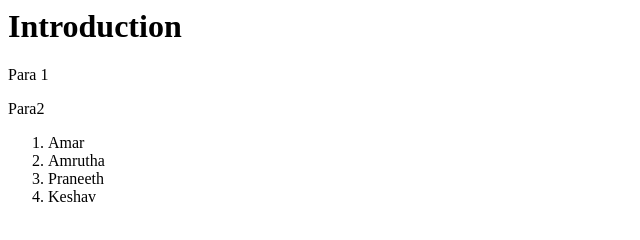
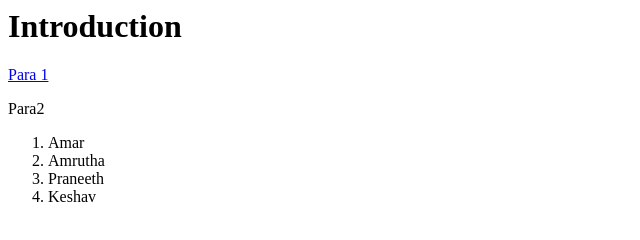
Before and after one commit to psr-jupiter/Prac, a plain HTML site: page index.html in a window 1280 px wide. Shown: the full height of the page, 0-640 px from the left. Drawn offline with Linux system fonts and the light colour scheme.

Commit message:
index file modified
File created

```diff
--- a/index.html
+++ b/index.html
@@ -6,7 +6,7 @@
     <h1>
         Introduction
     </h1>
-    <p>Para 1</p>
+    <p><a href="#">Para 1</a></p>
     <p>Para2</p>
     <ol>
         <li>Amar</li>
```
